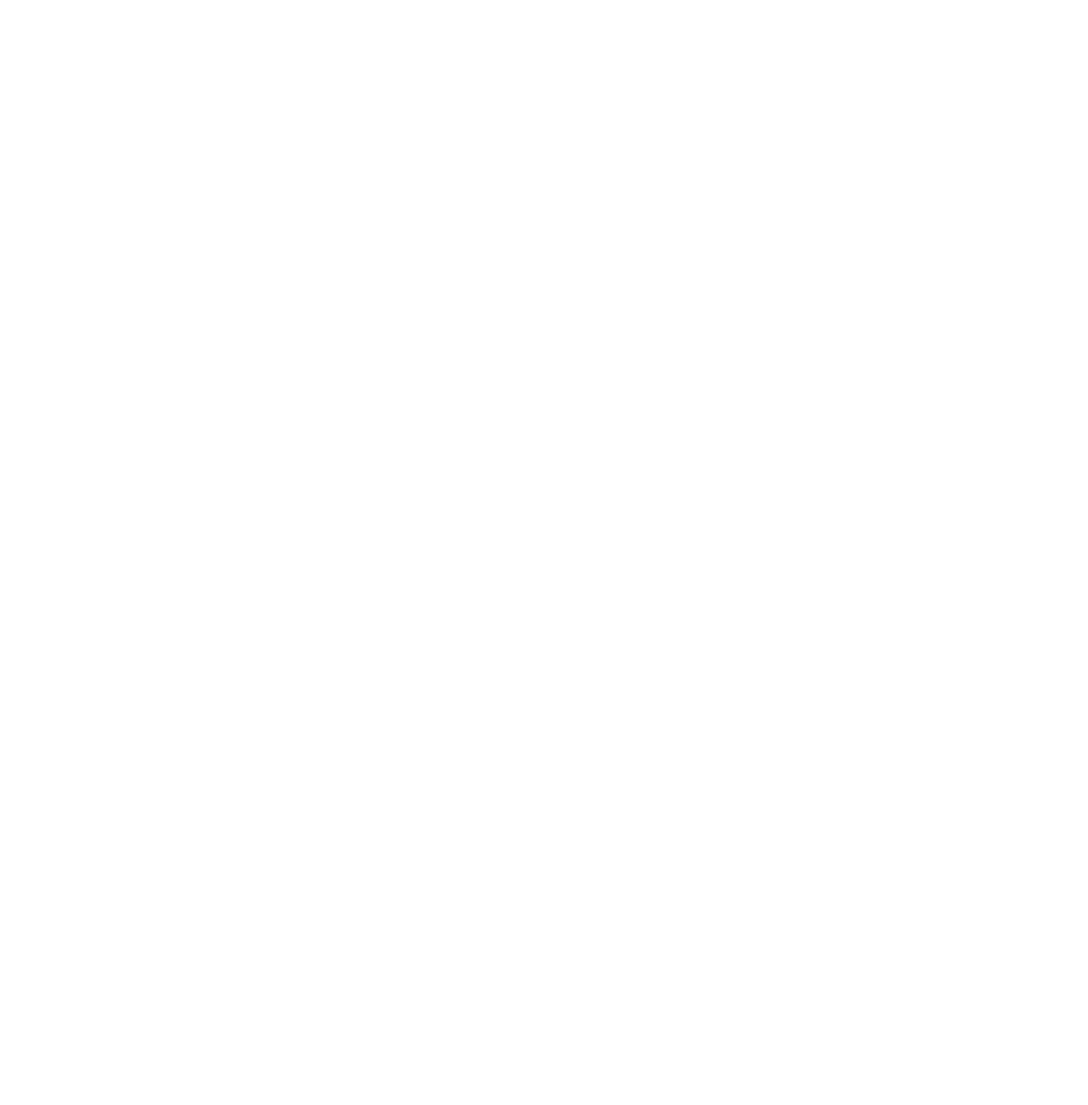
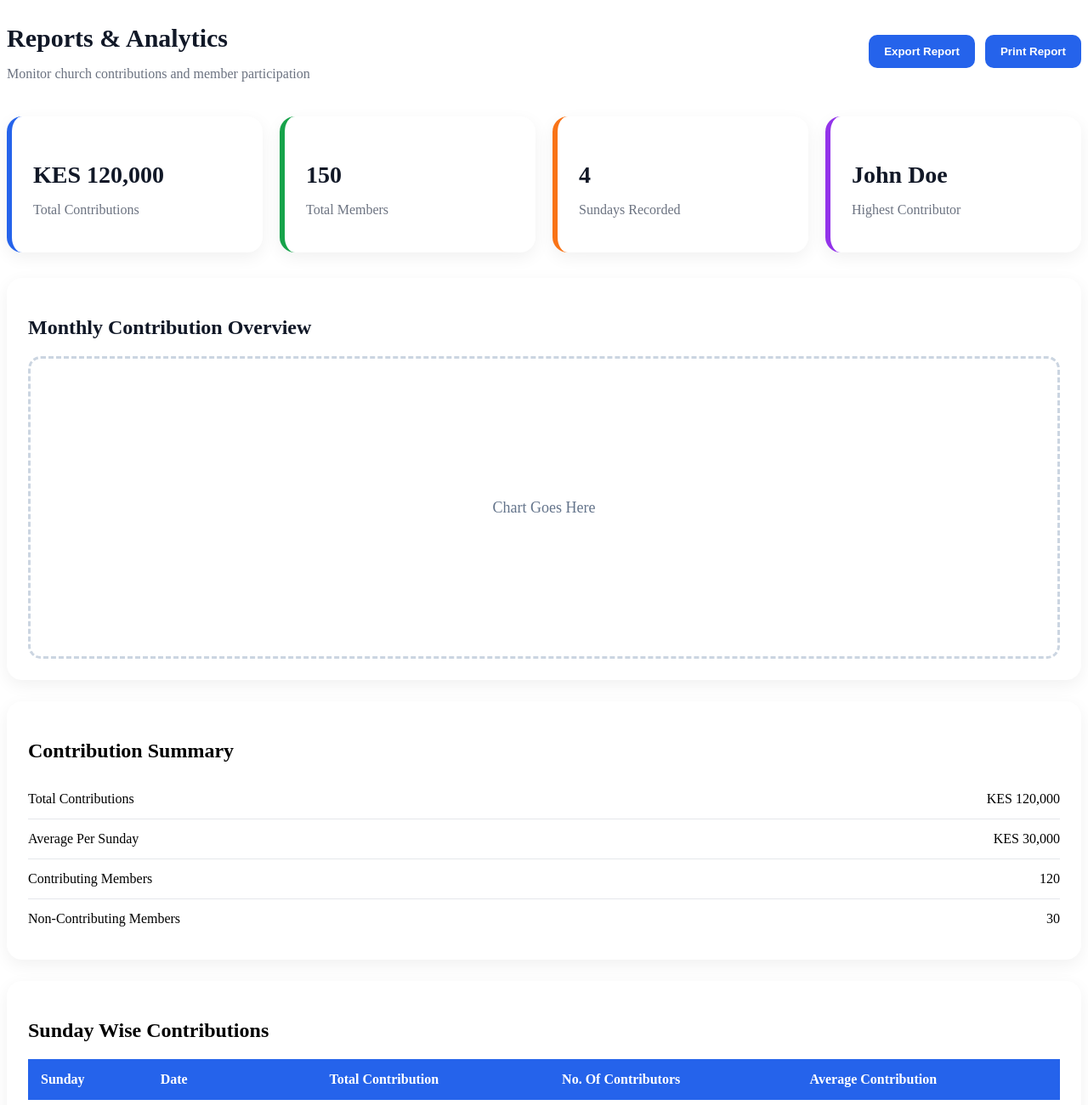
Before and after one commit to ALGORITHIM574/VIC-PROJECT, a plain HTML site: page reports.html in a window 1280 px wide. Shown: the top 1300 px of the page at 85% size. Before the commit the page ends 800 px from the top, so only its background shows below. Drawn offline with Linux system fonts and the light colour scheme.

Commit message:
report page was add

````diff
--- /dev/null
+++ b/css/report.css
@@ -0,0 +1,267 @@
+/* =========================
+REPORTS PAGE
+========================= */
+
+.reports-page {
+  width: 100%;
+}
+
+/* =========================
+HEADER
+========================= */
+
+.report-header {
+  display: flex;
+  justify-content: space-between;
+  align-items: center;
+  margin-bottom: 25px;
+  gap: 20px;
+  flex-wrap: wrap;
+}
+
+.report-header h1 {
+  color: #111827;
+  font-size: 30px;
+  margin-bottom: 6px;
+}
+
+.report-header p {
+  color: #6b7280;
+}
+
+/* =========================
+ACTION BUTTONS
+========================= */
+
+.report-actions {
+  display: flex;
+  gap: 12px;
+}
+
+.report-actions button {
+  background: #2563eb;
+  color: white;
+  border: none;
+  padding: 12px 18px;
+  border-radius: 10px;
+  cursor: pointer;
+  font-weight: 600;
+  transition: 0.3s;
+}
+
+.report-actions button:hover {
+  background: #1d4ed8;
+}
+
+/* =========================
+REPORT CARDS
+========================= */
+
+.report-cards {
+  display: grid;
+  grid-template-columns: repeat(4, 1fr);
+  gap: 20px;
+  margin-bottom: 30px;
+}
+
+.report-card {
+  background: white;
+  border-radius: 18px;
+  padding: 25px;
+  box-shadow: 0 6px 20px rgba(0, 0, 0, 0.06);
+  transition: 0.3s;
+  position: relative;
+  overflow: hidden;
+}
+
+.report-card:hover {
+  transform: translateY(-5px);
+}
+
+.report-card i {
+  font-size: 28px;
+  margin-bottom: 15px;
+}
+
+.report-card h3 {
+  font-size: 28px;
+  margin-bottom: 8px;
+  color: #111827;
+}
+
+.report-card p {
+  color: #6b7280;
+}
+
+/* CARD COLORS */
+
+.report-card:nth-child(1) {
+  border-left: 6px solid #2563eb;
+}
+
+.report-card:nth-child(1) i {
+  color: #2563eb;
+}
+
+.report-card:nth-child(2) {
+  border-left: 6px solid #16a34a;
+}
+
+.report-card:nth-child(2) i {
+  color: #16a34a;
+}
+
+.report-card:nth-child(3) {
+  border-left: 6px solid #f97316;
+}
+
+.report-card:nth-child(3) i {
+  color: #f97316;
+}
+
+.report-card:nth-child(4) {
+  border-left: 6px solid #9333ea;
+}
+
+.report-card:nth-child(4) i {
+  color: #9333ea;
+}
+
+/* =========================
+CHART SECTION
+========================= */
+
+.chart-section {
+  background: white;
+  padding: 25px;
+  border-radius: 18px;
+  margin-bottom: 25px;
+  box-shadow: 0 6px 20px rgba(0, 0, 0, 0.06);
+}
+
+.chart-section h2 {
+  margin-bottom: 20px;
+  color: #111827;
+}
+
+.chart-placeholder {
+  height: 350px;
+  border-radius: 15px;
+  border: 3px dashed #cbd5e1;
+  display: flex;
+  justify-content: center;
+  align-items: center;
+  color: #64748b;
+  font-size: 18px;
+}
+
+/* =========================
+SUMMARY SECTION
+========================= */
+
+.summary-section {
+  background: white;
+  padding: 25px;
+  border-radius: 18px;
+  margin-bottom: 25px;
+  box-shadow: 0 6px 20px rgba(0, 0, 0, 0.06);
+}
+
+.summary-section h2 {
+  margin-bottom: 20px;
+}
+
+.summary-item {
+  display: flex;
+  justify-content: space-between;
+  padding: 14px 0;
+  border-bottom: 1px solid #e5e7eb;
+}
+
+.summary-item:last-child {
+  border-bottom: none;
+}
+
+/* =========================
+TABLE SECTION
+========================= */
+
+.table-section {
+  background: white;
+  padding: 25px;
+  border-radius: 18px;
+  box-shadow: 0 6px 20px rgba(0, 0, 0, 0.06);
+  overflow-x: auto;
+}
+
+.table-section h2 {
+  margin-bottom: 20px;
+}
+
+.table-section table {
+  width: 100%;
+  border-collapse: collapse;
+  min-width: 700px;
+}
+
+.table-section thead {
+  background: #2563eb;
+}
+
+.table-section th {
+  color: white;
+  padding: 15px;
+  text-align: left;
+}
+
+.table-section td {
+  padding: 15px;
+  border-bottom: 1px solid #e5e7eb;
+}
+
+.table-section tbody tr:hover {
+  background: #f8fafc;
+}
+
+/* =========================
+RESPONSIVE
+========================= */
+
+@media (max-width: 992px) {
+  .report-cards {
+    grid-template-columns: repeat(2, 1fr);
+  }
+}
+
+@media (max-width: 768px) {
+  .report-header {
+    flex-direction: column;
+    align-items: flex-start;
+  }
+
+  .report-actions {
+    width: 100%;
+  }
+
+  .report-actions button {
+    flex: 1;
+  }
+
+  .report-cards {
+    grid-template-columns: 1fr;
+  }
+
+  .chart-placeholder {
+    height: 250px;
+  }
+}
+
+@media (max-width: 480px) {
+  .report-header h1 {
+    font-size: 24px;
+  }
+
+  .report-card h3 {
+    font-size: 22px;
+  }
+}
--- a/reports.html
+++ b/reports.html
@@ -0,0 +1,135 @@
+<!doctype html>
+<html lang="en">
+  <head>
+    <meta charset="UTF-8" />
+    <meta name="viewport" content="width=device-width, initial-scale=1.0" />
+    <link rel="stylesheet" href="css/report.css" />
+    <title>Report</title>
+  </head>
+  <body>
+    <div class="reports-page">
+      <div class="report-header">
+        <div>
+          <h1>Reports & Analytics</h1>
+          <p>Monitor church contributions and member participation</p>
+        </div>
+
+        <div class="report-actions">
+          <button>Export Report</button>
+          <button>Print Report</button>
+        </div>
+      </div>
+
+      <!-- Statistics Cards -->
+      <div class="report-cards">
+        <div class="report-card">
+          <i class="fa-solid fa-hand-holding-dollar"></i>
+          <h3>KES 120,000</h3>
+          <p>Total Contributions</p>
+        </div>
+
+        <div class="report-card">
+          <i class="fa-solid fa-users"></i>
+          <h3>150</h3>
+          <p>Total Members</p>
+        </div>
+
+        <div class="report-card">
+          <i class="fa-solid fa-calendar-days"></i>
+          <h3>4</h3>
+          <p>Sundays Recorded</p>
+        </div>
+
+        <div class="report-card">
+          <i class="fa-solid fa-trophy"></i>
+          <h3>John Doe</h3>
+          <p>Highest Contributor</p>
+        </div>
+      </div>
+
+      <!-- Monthly Overview -->
+      <div class="chart-section">
+        <h2>Monthly Contribution Overview</h2>
+
+        <div class="chart-placeholder">Chart Goes Here</div>
+      </div>
+
+      <!-- Contribution Summary -->
+      <div class="summary-section">
+        <h2>Contribution Summary</h2>
+
+        <div class="summary-item">
+          <span>Total Contributions</span>
+          <span>KES 120,000</span>
+        </div>
+
+        <div class="summary-item">
+          <span>Average Per Sunday</span>
+          <span>KES 30,000</span>
+        </div>
+
+        <div class="summary-item">
+          <span>Contributing Members</span>
+          <span>120</span>
+        </div>
+
+        <div class="summary-item">
+          <span>Non-Contributing Members</span>
+          <span>30</span>
+        </div>
+      </div>
+
+      <!-- Sunday Table -->
+      <div class="table-section">
+        <h2>Sunday Wise Contributions</h2>
+
+        <table>
+          <thead>
+            <tr>
+              <th>Sunday</th>
+              <th>Date</th>
+              <th>Total Contribution</th>
+              <th>No. Of Contributors</th>
+              <th>Average Contribution</th>
+            </tr>
+          </thead>
+
+          <tbody>
+            <tr>
+              <td>Week 1</td>
+              <td>2 June 2026</td>
+              <td>28,500</td>
+              <td>95</td>
+              <td>300</td>
+            </tr>
+
+            <tr>
+              <td>Week 2</td>
+              <td>9 June 2026</td>
+              <td>30,000</td>
+              <td>98</td>
+              <td>306</td>
+            </tr>
+
+            <tr>
+              <td>Week 3</td>
+              <td>16 June 2026</td>
+              <td>31,000</td>
+              <td>100</td>
+              <td>310</td>
+            </tr>
+
+            <tr>
+              <td>Week 4</td>
+              <td>23 June 2026</td>
+              <td>30,500</td>
+              <td>97</td>
+              <td>315</td>
+            </tr>
+          </tbody>
+        </table>
+      </div>
+      ```
+    </div>
+  </body>
+</html>
````
Also changed, not shown: css/style.css (+43 -9 lines), dashboard.html (+2 -2 lines), js/script.js (+12 -0 lines), members.html (+4 -4 lines), 2 other files.
